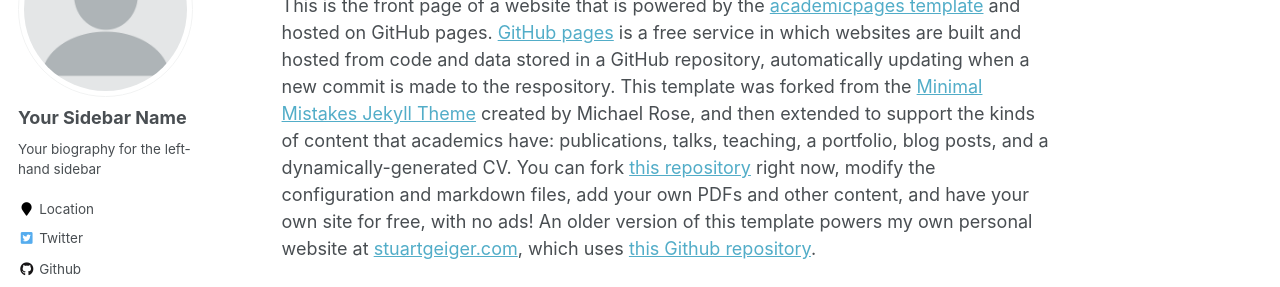
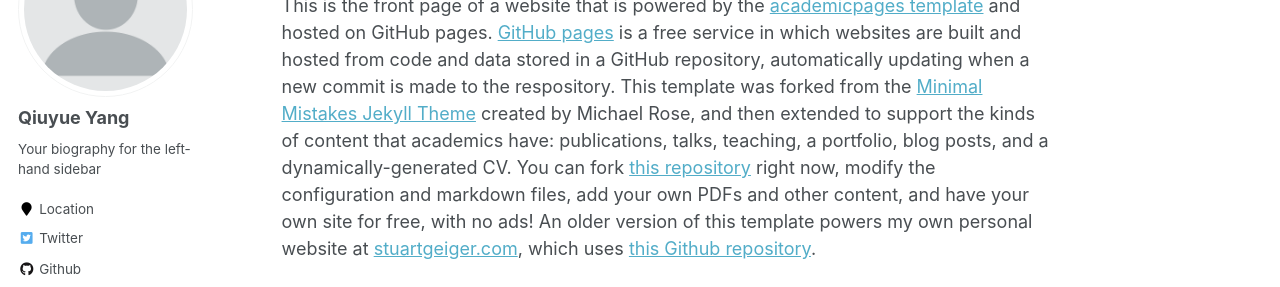
Before and after one commit to yangqy91/yangqy91.github.io, a Jekyll site: the page built from _pages/about.md, in a window 1280 px wide. Shown: the part 196-483 px from the top of the page. Built offline with Jekyll 4.4.1, drawn with Linux system fonts in a browser that asks for light colours; some web fonts are replaced.

Commit message:
Update _config.yml

```diff
--- a/_config.yml
+++ b/_config.yml
@@ -80,7 +80,7 @@ analytics:
 
 # Site Author
 author:
-  name             : "Your Sidebar Name"
+  name             : "Qiuyue Yang"
   avatar           : "profile.png"
   bio              : "Your biography for the left-hand sidebar"
   location         : "Location"
```
